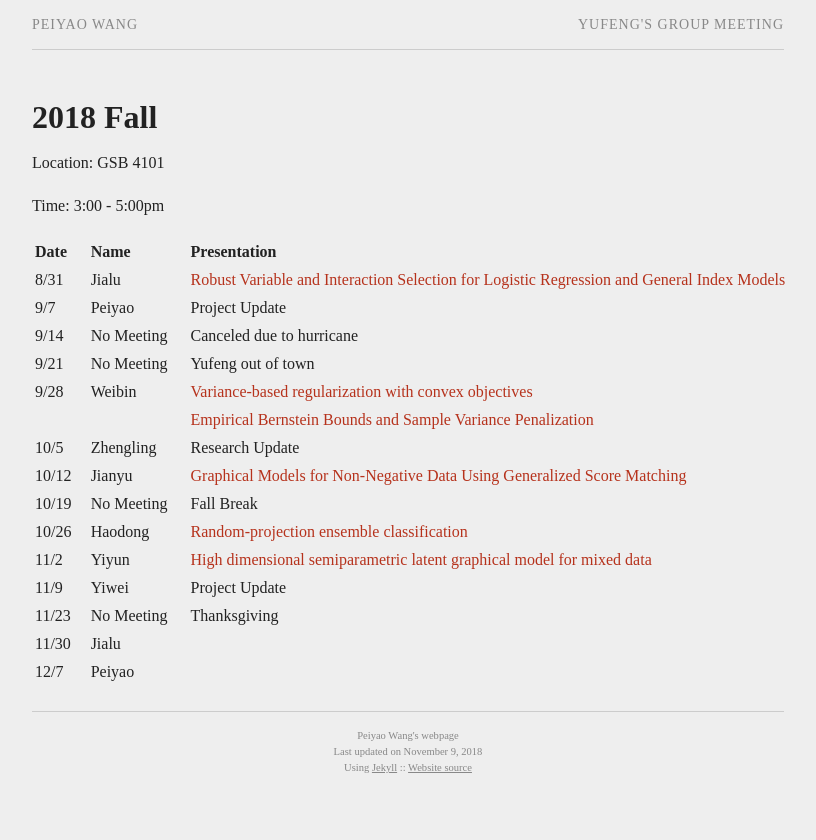
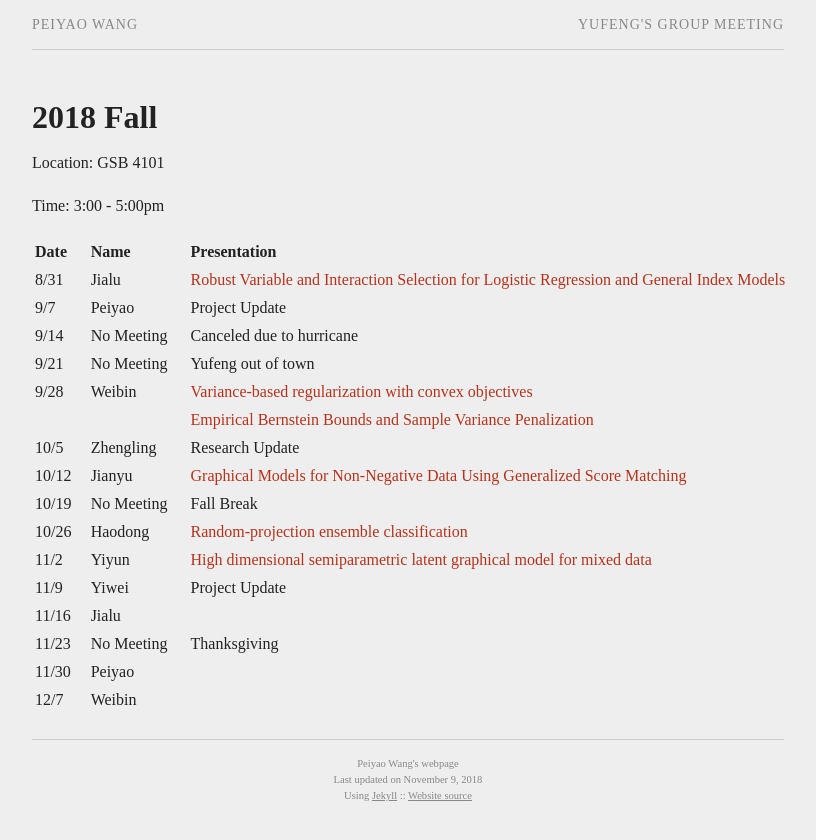
Before and after one commit to peiyaow/peiyaow.github.io, a Jekyll site: the page built from group_meeting/2018Fall.md, in a window 1280 px wide. Shown: the top 840 px of the page, without its empty margins (232-1048 px from the left). Built offline with Jekyll 4.4.1, drawn with Linux system fonts in a browser that asks for light colours.

Commit message:
Update group_meeting/2018Fall.md

```diff
--- a/group_meeting/2018Fall.md
+++ b/group_meeting/2018Fall.md
@@ -22,9 +22,10 @@ Time: 3:00 - 5:00pm
 | 10/26   | Haodong    |[Random-projection ensemble classification]({{ site.url }}/paper/1504.04595.pdf)|
 | 11/2    | Yiyun      |[High dimensional semiparametric latent graphical model for mixed data]({{ site.url }}/paper/rssb.12168.pdf)|
 | 11/9    | Yiwei      | Project Update |
+| 11/16   | Jialu      |                |
 | 11/23   | No Meeting |  Thanksgiving   |
-| 11/30   | Jialu      |            |
-| 12/7    | Peiyao     |            |
+| 11/30   | Peiyao     |            |
+| 12/7    | Weibin     |            |
 
 <!--
 | 10/26   | Jialu      |             |
```
